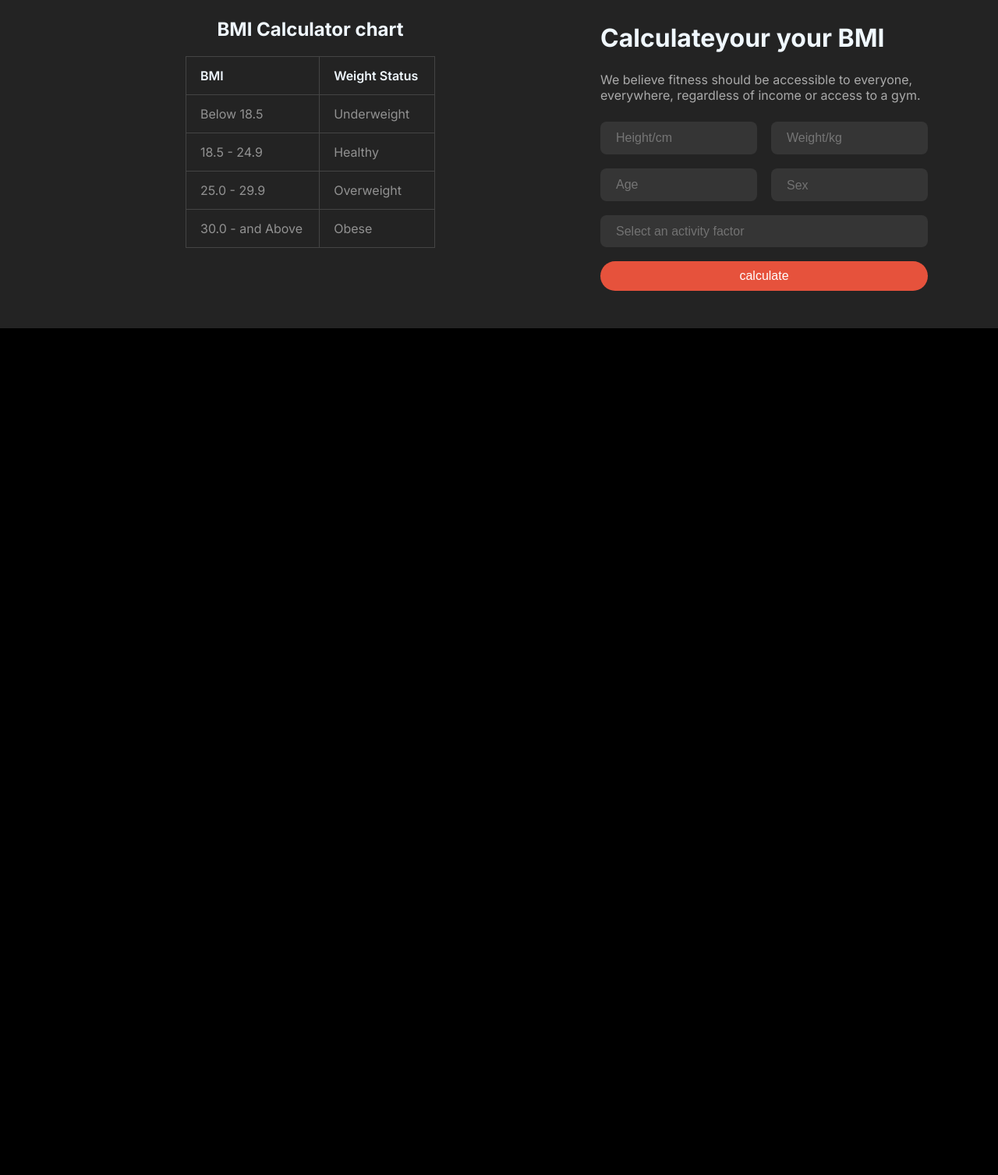
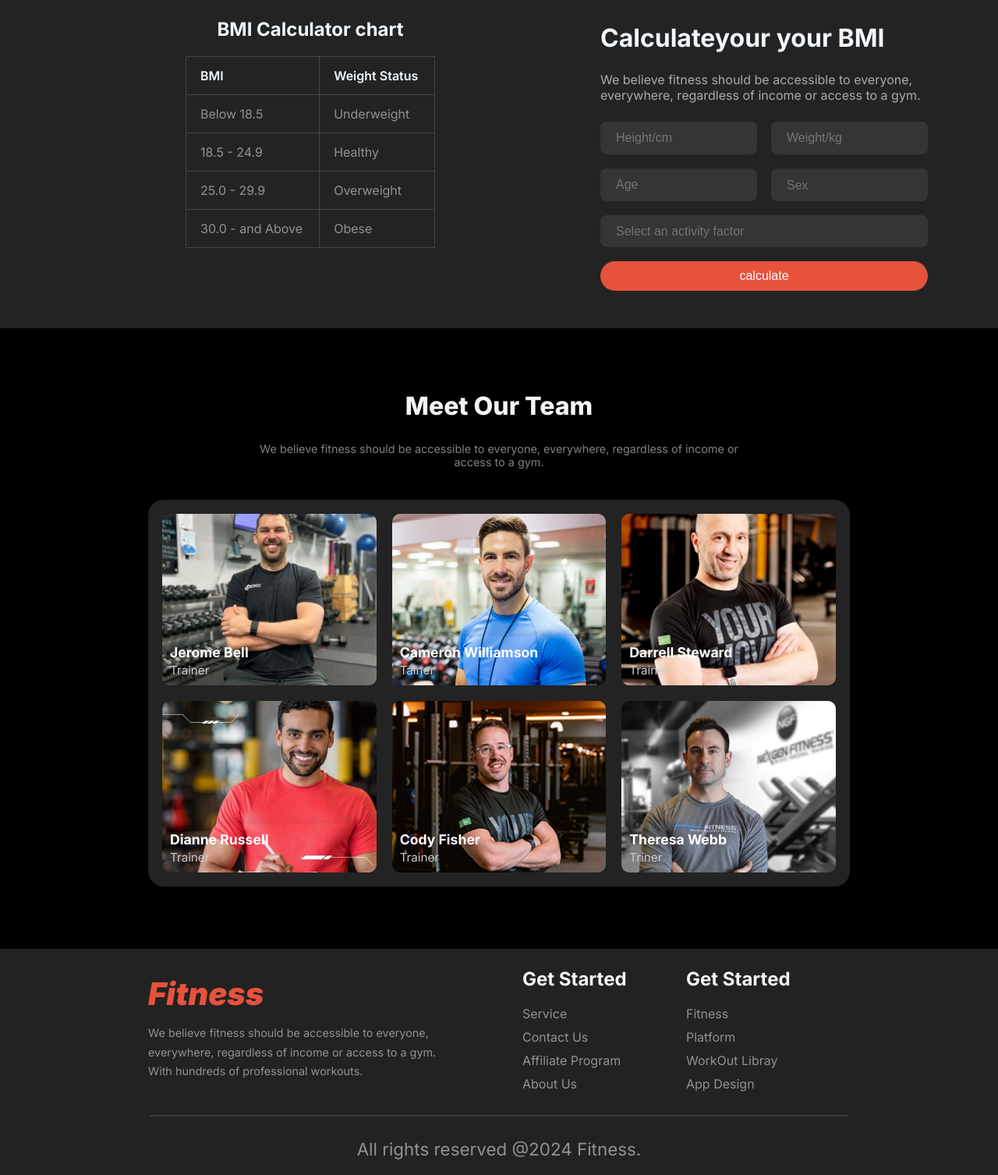
Before and after one commit to rubel2323/assignment-2, a plain HTML site: page index.html in a window 1280 px wide. Shown: the part 1934-3441 px from the top of the page at 78% size. Before the commit the page ends 2355 px from the top, so only its background shows below. Drawn offline with Linux system fonts and the light colour scheme; a web font is replaced by a local one.

Commit message:
desktop version is ok

```diff
--- a/index.html
+++ b/index.html
@@ -229,7 +229,7 @@
                 </div>
 
                 <div class="bmi-form-row">
-                  <select required style="width: 100%">
+                  <select required style="">
                     <option value="" disabled selected>
                       Select an activity factor
                     </option>
@@ -246,5 +246,103 @@
         </div>
       </div>
     </section>
+
+    <!-- Team Member  -->
+     <section class="team-member">
+      <div class="team-member-text">
+      <div class="team-title"><h2>Meet  Our  Team</h2></div>
+      <div class="team-subtitle secondary-color"><p> We believe fitness should be accessible to everyone, everywhere, regardless of income or <br>access to a gym.</p>
+      </div>
+      </div>
+<div class="team-grid">
+  <div class="team-card">
+    <img src="images/trainer1.png" alt="Jerome Bell">
+    <div class="team-info">
+      <h3>Jerome Bell</h3>
+      <span>Trainer</span>
+
+    </div>
+  </div>
+  <div class="team-card">
+    <img src="images/trainer2.png" alt="">
+    <div class="team-info">
+      <h3>Cameron Williamson</h3>
+      <span>Tainer</span>
+
+    </div>
+  </div>
+  <div class="team-card">
+    <img src="images/trainer3.png" alt="Darrell Steward">
+    <div class="team-info">
+      <h3>Darrell Steward</h3>
+      <span>Trainer</span>
+
+    </div>
+  </div>
+  <div class="team-card">
+    <img src="images/trainer4.png" alt="Dianne Russell">
+    <div class="team-info">
+      <h3>Dianne Russell</h3>
+      <span>Trainer</span>
+
+    </div>
+  </div>
+  <div class="team-card">
+    <img src="images/trainer5.png" alt="Cody Fisher">
+    <div class="team-info">
+      <h3>Cody Fisher</h3>
+      <span>Trainer</span>
+
+    </div>
+  </div>
+  <div class="team-card">
+    <img src="images/trainer6.png" alt="Theresa Webb">
+    <div class="team-info">
+      <h3>Theresa Webb</h3>
+      <span>Triner</span>
+
+    </div>
+  </div>
+</div>
+
+</section>
+
+<!-- footer section -->
+ <section class="footer">
+  <div class="footer-container">
+  <div class="footer-brand">
+    <h2 class="footer-logo">Fitness</h2>
+    <p class="footer-desc">We believe fitness should be accessible to everyone, everywhere, regardless of income or access to a gym. With hundreds of professional workouts.</p>
+  </div>
+  <div class="footer-links">
+    <h3>Get Started</h3>
+
+
+      <ul>
+        <li><a href="">Service</a></li>
+        <li><a href="">Contact Us</a></li>
+        <li><a href="">Affiliate Program</a></li>
+        <li><a href="">About Us</a></li>
+      </ul>
+
+  </div>
+    <div class="footer-links">
+    <h3>Get Started</h3>
+      <ul>
+        <li><a href="">Fitness</a></li>
+        <li><a href="">Platform</a></li>
+        <li><a href="">WorkOut Libray</a></li>
+        <li><a href="">App Design</a></li>
+      </ul>
+
+  </div>
+  </div>
+
+
+<hr>
+ <div class="footer-bottom-text">
+  <p>  All rights reserved @2024 Fitness.</p>
+ </div>
+  </section>
   </body>
 </html>
--- a/style.css
+++ b/style.css
@@ -296,6 +296,7 @@ description {
   gap: 64px;
   max-width: 1100px;
   margin: 0 auto;
+  flex-wrap: wrap; /* Allows the chart and form to stack on smaller screens */
 }
 
 .bmi-chart {
@@ -313,8 +314,7 @@ description {
 
 .bmi-table {
   width: 320px;
-  border-collapse: collapse;
-  background: transparent;
+  border-collapse: collapse; /* Collapse borders for a cleaner look and realistic look as an individual border by mixing two different border */
 }
 
 .bmi-table th,
@@ -325,17 +325,13 @@ description {
 }
 
 .bmi-table th {
-  background: transparent;
   font-weight: 600;
 }
 
-.bmi-table tr {
-  background: transparent;
-}
-
 .bmi-form-section {
-  flex: 1;
+  flex: 1 1 auto;
   max-width: 420px;
+  box-sizing: border-box;
 }
 
 .bmi-desc {
@@ -355,11 +351,10 @@ description {
   gap: 18px;
 }
 
-/* Ensure all form elements are the same size and fill their row */
 .bmi-form input,
 .bmi-form select {
   flex: 1 1 0;
-  min-width: 0;
+  min-width: 0; /* Prevents flex items from overflowing their container */
   box-sizing: border-box;
   padding: 12px 20px;
   border: none;
@@ -389,6 +384,153 @@ description {
   background: #ff5c5c;
 }
 
+/* team member styles */
+.team-member {
+  max-width: 900px;
+  margin: 80px auto 80px auto;
+}
+.team-member-text {
+  text-align: center;
+  margin-bottom: 40px;
+}
+
+.team-member .team-title h2 {
+  font-size: 2rem;
+  font-weight: 800;
+  text-align: center;
+}
+
+.team-member .team-subtitle p {
+  text-align: center;
+  font-size: 0.9rem;
+  font-weight: 400;
+}
+
+.team-grid {
+  border-radius: 20px;
+  display: grid;
+  grid-template-columns: repeat(3, 1fr);
+  background: #232323;
+  gap: 20px;
+  padding: 18px;
+}
+.team-card {
+  position: relative;
+  overflow: hidden;
+  border-radius: 10px;
+
+  /* box-shadow: rgba(0, 0, 0, 0.3); */
+}
+
+.team-card img {
+  width: 100%;
+  height: 220px;
+  display: block;
+  object-fit: cover;
+}
+
+.team-info {
+  position: absolute;
+  left: 0;
+  bottom: 0;
+  width: 100%;
+  padding: 10px;
+  box-shadow: 0 2px 15px rgba(0, 0, 0, 0.15);
+}
+
+.team-info h3 {
+  color: #fff;
+  font-size: 1.1rem;
+  font-weight: 700;
+  margin: 0 0 2px 0;
+}
+
+.team-info span {
+  color: #ccc;
+  font-size: 0.95rem;
+  margin: 0 0 5px 0;
+}
+/* footer design */
+
+.footer {
+  background: #222222;
+  /* padding: 48px 0 0 0; */
+  padding: 0;
+  margin: 0;
+}
+.footer-container {
+  display: flex;
+  justify-content: space-between;
+  max-width: 1100px;
+  flex-wrap: wrap;
+  margin: 10px 190px 0 190px;
+}
+
+.footer-brand {
+  flex: 0.8;
+}
+
+.footer-logo {
+  font-size: 2.5rem;
+  font-weight: 900;
+  color: #e6523c;
+  font-style: italic;
+  margin-bottom: 10px;
+}
+
+.footer-desc {
+  color: rgb(255, 255, 255, 0.5);
+  font-size: 0.9rem;
+  max-width: 400px;
+  line-height: 1.7;
+}
+.footer-links {
+  flex: 0.35;
+}
+.footer-links h3 {
+  font-size: 1.5rem;
+  font-weight: 700;
+  margin-bottom: 20px;
+}
+
+.footer-links ul {
+  list-style: none;
+  padding: 0;
+  margin: 0;
+}
+.footer-links ul li {
+  margin-bottom: 10px;
+}
+.footer-links ul li a {
+  text-decoration: none;
+  font-size: 1rem;
+  color: rgb(255, 255, 255, 0.5);
+  transition: color 0.2s;
+}
+.footer-links ul li a:hover {
+  color: #e6523c;
+}
+hr {
+  margin-top: 20px;
+  border: none;
+  border-top: 2px solid rgba(255, 255, 255, 0.1);
+  /* border-bottom: 1px solid rgba(255, 255, 255, 0.1); */
+
+  width: 70%;
+}
+.footer-bottom-text {
+  font-weight: 400;
+  font-size: 1.4rem;
+  color: rgb(255, 255, 255, 0.5);
+  text-align: center;
+}
+.footer-bottom-text p {
+  margin: 0;
+  padding: 20px;
+}
+
+/* Responsive Styles */
+
 @media (max-width: 900px) {
   .bmi-container {
     flex-direction: column;
```
